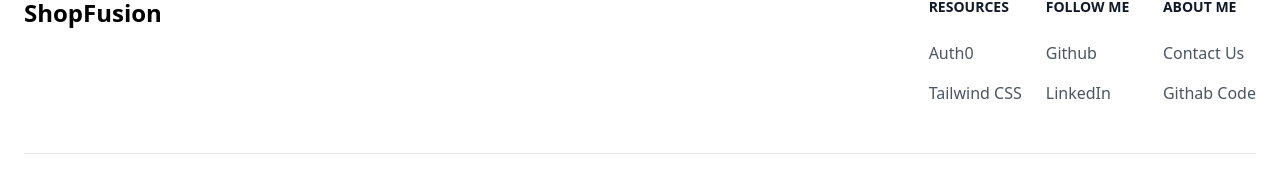
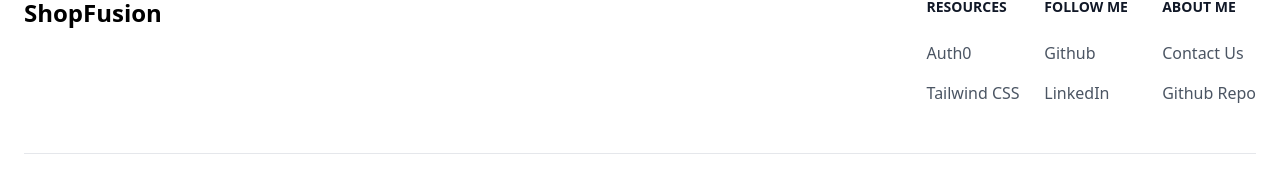
Before and after one commit to Sadanandgadwal/ShopFusion, a React (Vite) app: page / in a window 1280 px wide. Shown: the part 1227-1399 px from the top of the page. Built offline with nearby package versions, Linux system fonts and the light colour scheme; no server answers.

Commit message:
shoppingcart

```diff
--- a/src/components/Footer.jsx
+++ b/src/components/Footer.jsx
@@ -79,7 +79,7 @@ const Footer = () => {
                     target="_blank"
                     className="hover:underline"
                   >
-                    Githab Code
+                    Github Repo
                   </Link>
                 </li>
               </ul>
```
